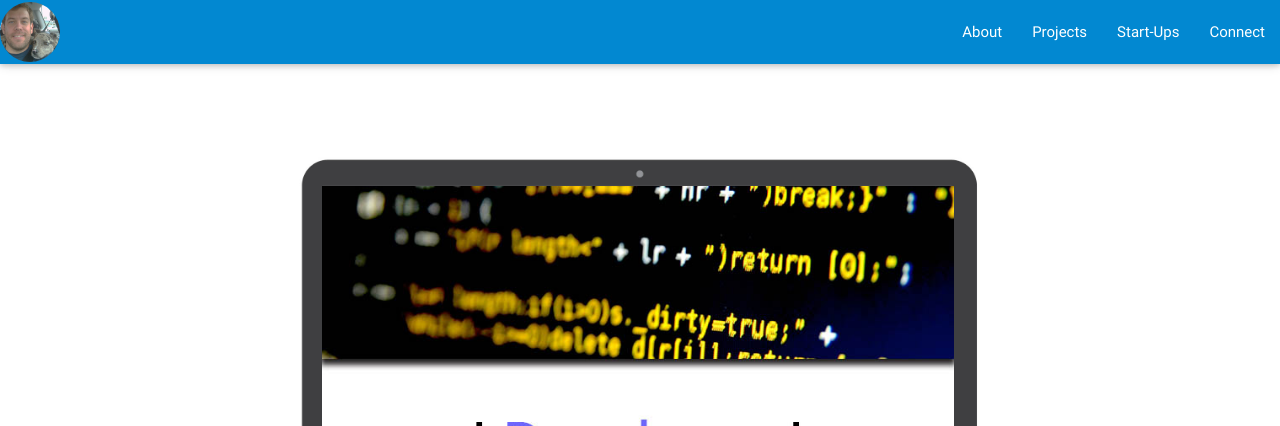
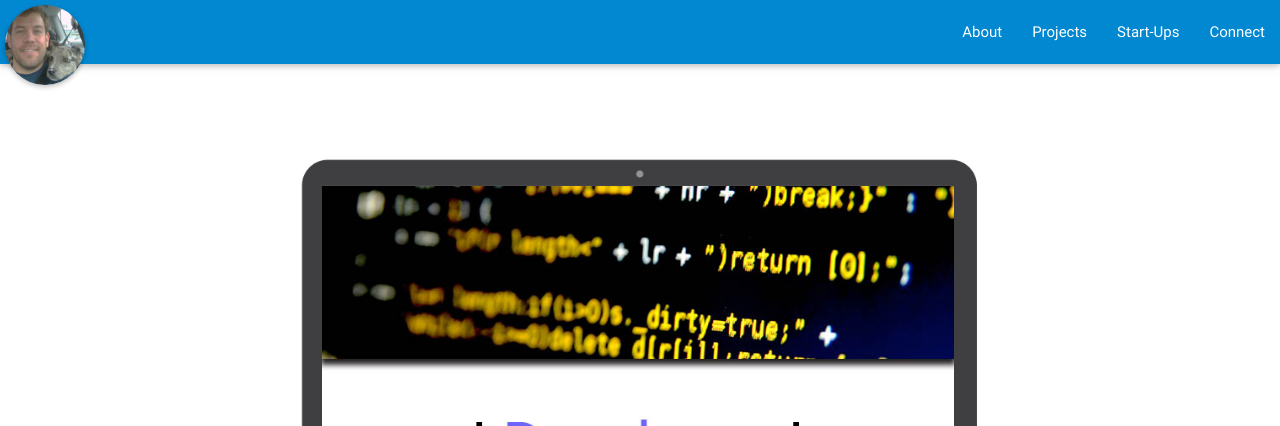
Before and after one commit to theetommyt/theetommyt.github.io, a plain HTML site: page index.html in a window 1280 px wide. Shown: the top 426 px of the page. Drawn offline with Linux system fonts and the light colour scheme.

Commit message:
aligned round logo pic

```diff
--- a/index.html
+++ b/index.html
@@ -12,7 +12,7 @@
 
         <nav class="light-blue darken-2">
           <div class="nav-wrapper navbar-fixed">
-            <a href="#!" class="brand-logo"><img id="tomPic" src="images/tom.jpg"><h1>Tom Taylor</h1></a>
+            <a href="#!" class="brand-logo"><img id="tomPic" src="images/tom.jpg"></a>
             <a href="#" data-activates="mobile-demo" class="button-collapse"><i class="material-icons">menu</i></a>
             <ul class="right hide-on-med-and-down">
               <li><a href="#">About</a></li>
--- a/styles/main.scss
+++ b/styles/main.scss
@@ -1,8 +1,9 @@
 
 #tomPic {
-  width: 15%;
+  width: 80px;
   border-radius: 50%;
-  margin-top: 2px;
+  margin: 5px;
+  box-shadow: 0 2px 5px 0 rgba(0, 0, 0, 0.26)
 }
 
 .container {
```
Also changed, not shown: styles/main.css, 1 other file.
